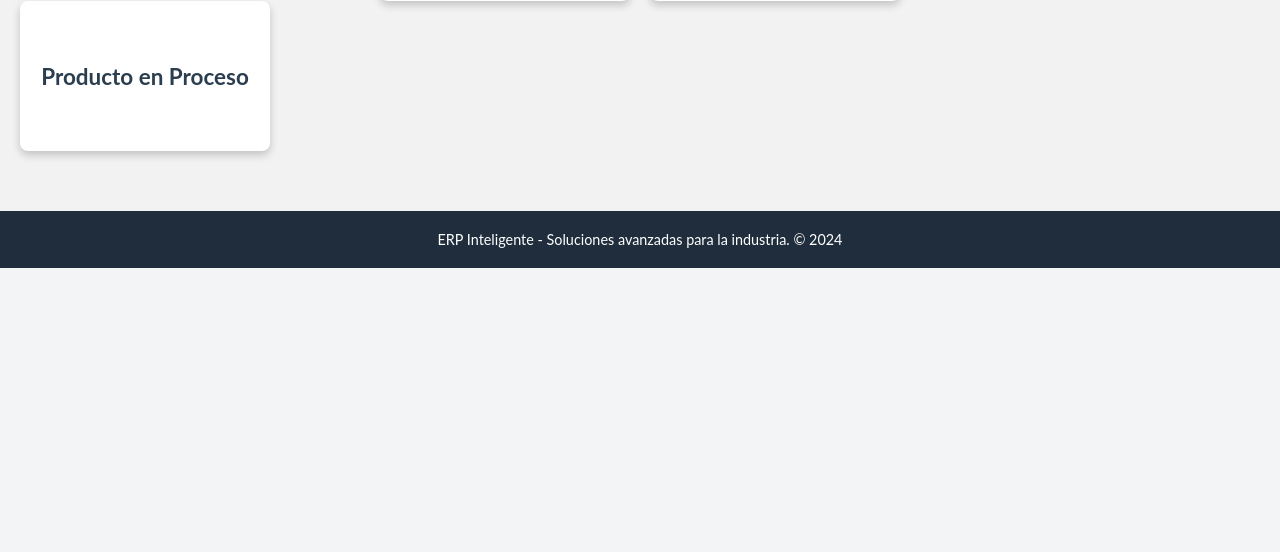
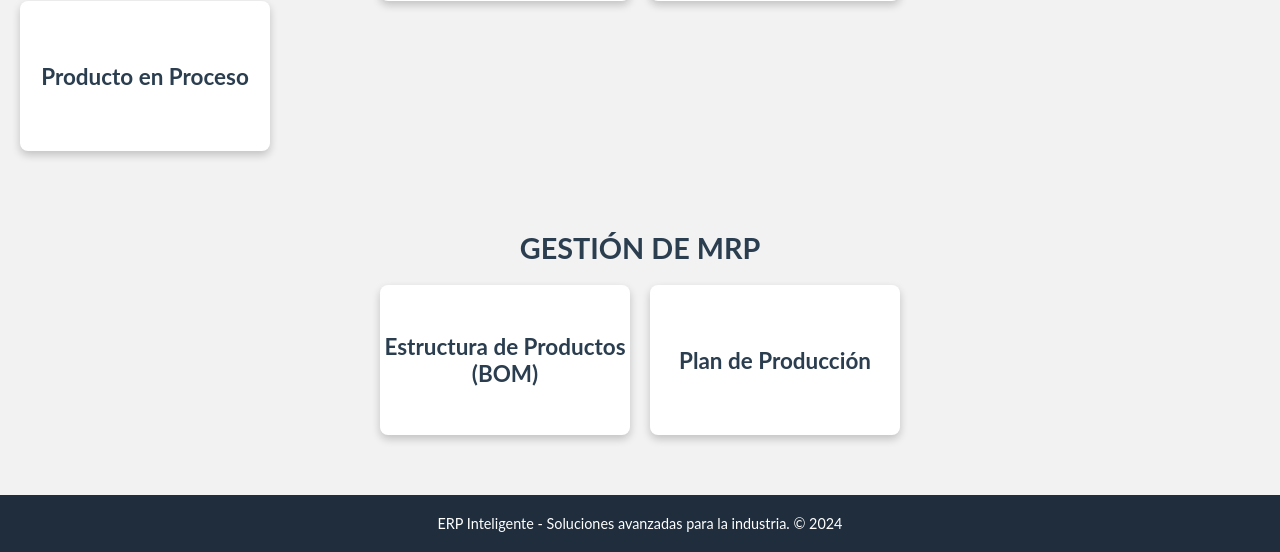
Before and after one commit to DevCodeUp/Modular, a Python web app: template web-site/templates/config.html in a window 1280 px wide. Shown: the part 1021-1573 px from the top of the page. Before the commit the page ends 1289 px from the top, so only its background shows below. Run offline with Jinja, Linux system fonts and the light colour scheme; the template is opened without the code that fills it, so the values that code supplies are empty.

Commit message:
Commit #1

```diff
--- a/web-site/templates/config.html
+++ b/web-site/templates/config.html
@@ -75,4 +75,21 @@
   </div>
   </div>
 </section>
+
+<section class="group" id="mrp">
+  <h2>Gestión de MRP</h2>
+  <div class="card-container">
+    <div class="card">
+      <a href="{{ url_for('main.config_parameters', section='mrp') }}">
+        <h3>Estructura de Productos (BOM)</h3>
+      </a>
+    </div>
+    <div class="card">
+      <a href="{{ url_for('main.config_parameters', section='mrp') }}">
+        <h3>Plan de Producción</h3>
+      </a>
+    </div>
+  </div>
+</section>
+
 {% endblock %}
```
Also changed, not shown: Queries/QueriesCreateStructure.sql (+23 -0 lines), web-site/app/routes.py (+30 -0 lines).
